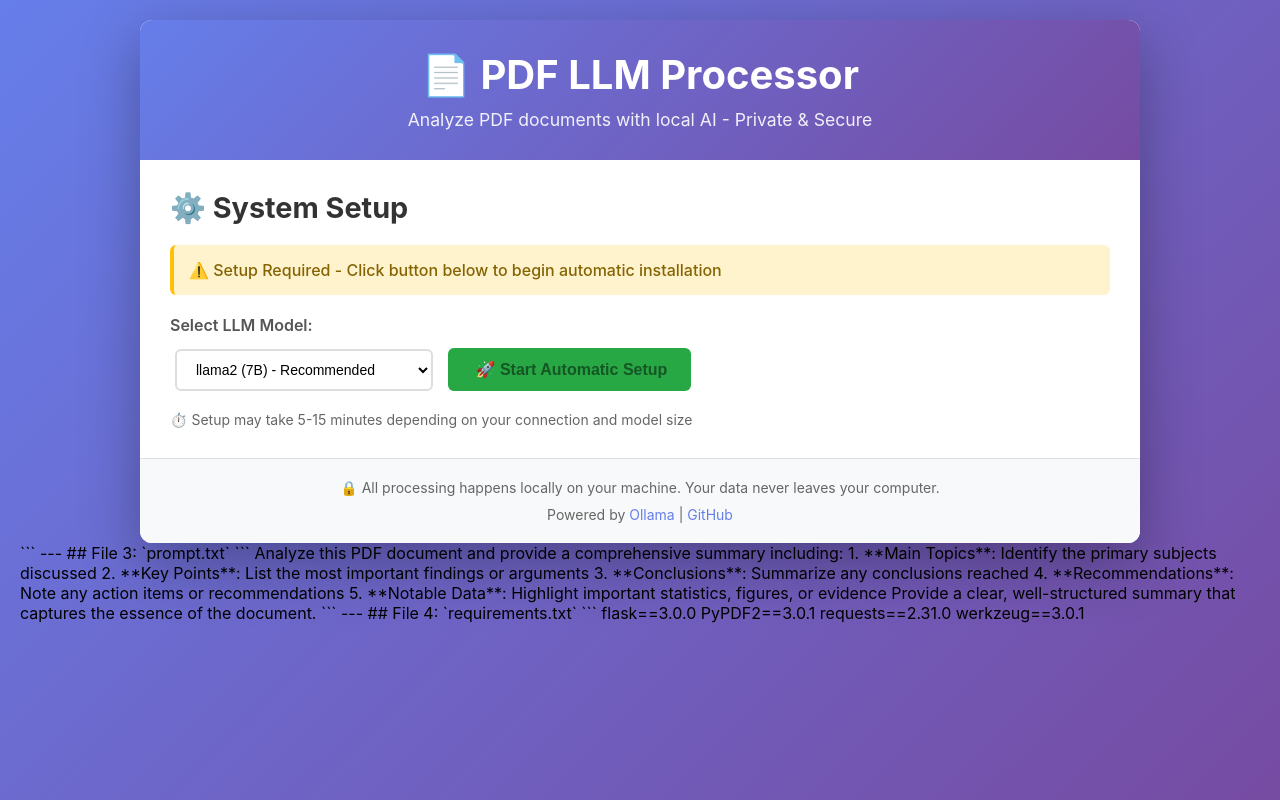
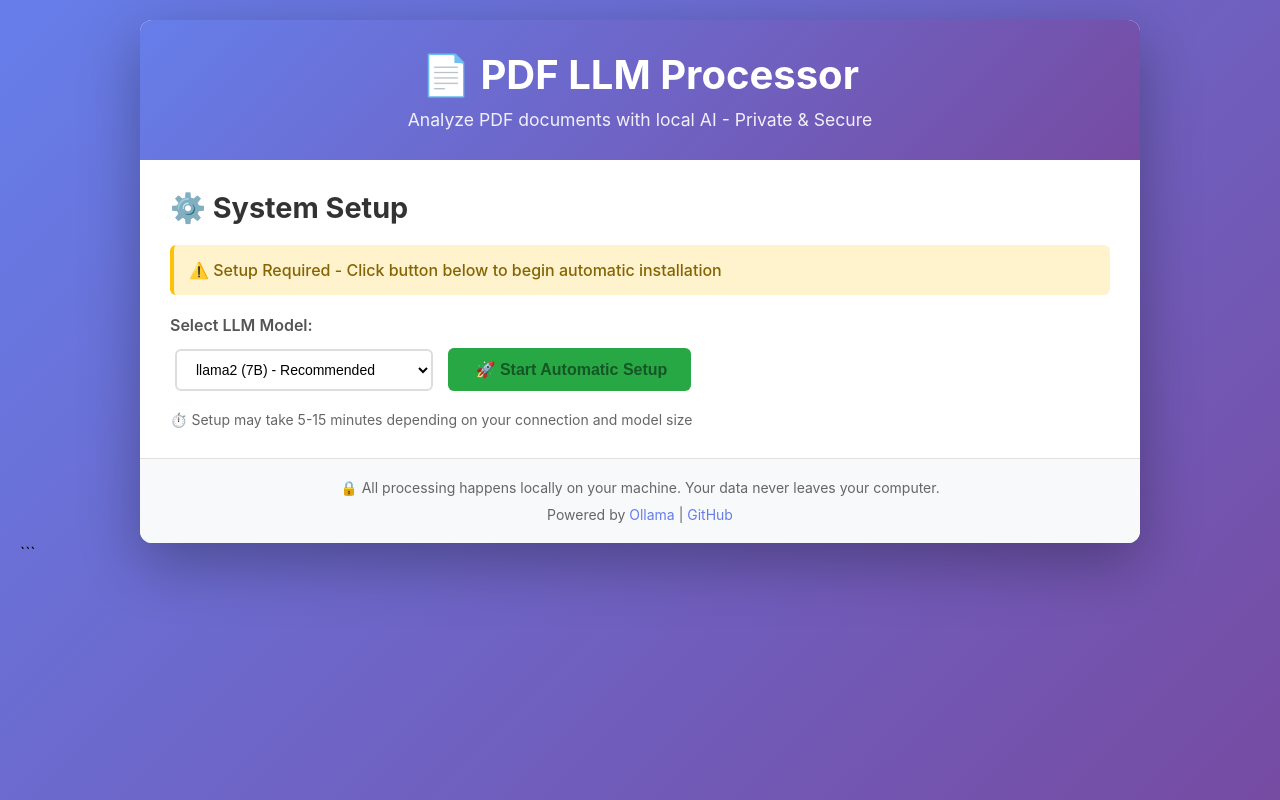
Before and after one commit to aarislarsen/Techno-Notes, a Flask app: page / in a window 1280 px wide. Run offline with Flask 3, Linux system fonts and the light colour scheme; data that the repository does not hold is empty; parts of the project's set-up code (start-up, migrations or seed data) failed here and were passed over.

Commit message:
Update index.html

````diff
--- a/templates/index.html
+++ b/templates/index.html
@@ -599,27 +599,3 @@
 </body>
 </html>
 ```
-
----
-
-## File 3: `prompt.txt`
-```
-Analyze this PDF document and provide a comprehensive summary including:
-
-1. **Main Topics**: Identify the primary subjects discussed
-2. **Key Points**: List the most important findings or arguments
-3. **Conclusions**: Summarize any conclusions reached
-4. **Recommendations**: Note any action items or recommendations
-5. **Notable Data**: Highlight important statistics, figures, or evidence
-
-Provide a clear, well-structured summary that captures the essence of the document.
-```
-
----
-
-## File 4: `requirements.txt`
-```
-flask==3.0.0
-PyPDF2==3.0.1
-requests==2.31.0
-werkzeug==3.0.1
````
